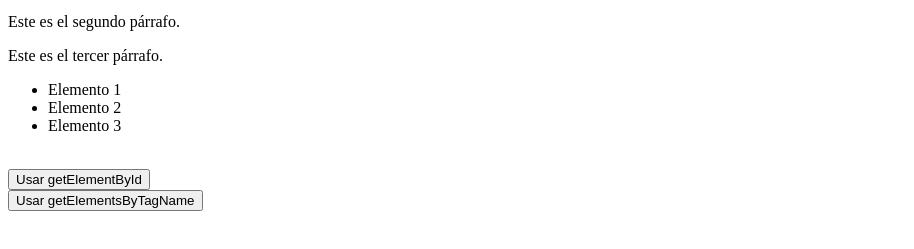
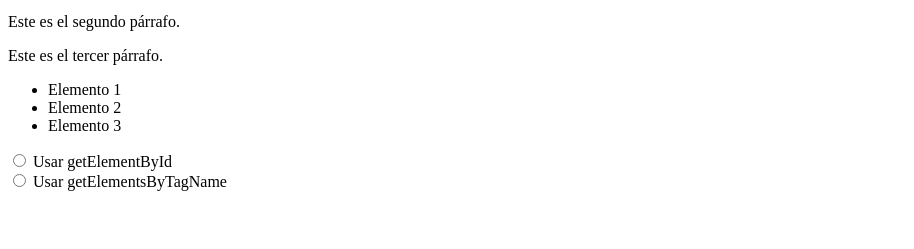
Before and after one commit to RonnalOrtiz/Curso_JavaScript, a plain HTML site: page TEMA0/t0E08.html in a window 1280 px wide. Shown: the part 101-350 px from the top of the page, without its empty margins (0-914 px from the left). Drawn offline with Linux system fonts and the light colour scheme.

Commit message:
Ejemplos de JavaScript

```diff
--- a/TEMA0/t0E08.html
+++ b/TEMA0/t0E08.html
@@ -17,13 +17,19 @@
     <li>Elemento 2</li>
     <li>Elemento 3</li>
   </ul>
+
+  <input type="radio" name="option" id="getElementByIdRadio" onchange="getElementByIdExample()">
+  <label for="getElementByIdRadio">Usar getElementById</label><br>
+
+  <input type="radio" name="option" id="getElementsByTagNameRadio" onchange="getElementsByTagNameExample()">
+  <label for="getElementsByTagNameRadio">Usar getElementsByTagName</label><br>
   <div id="resultado"></div>
-  <br>
+
   <script>
     function getElementByIdExample() {
       var elemento = document.getElementById("parrafo2");
       // Imprime solo la etiqueta con id="parrafo2"
-      document.getElementById("resultado").innerHTML = "<strong>Resultado getElementById: </strong>" + "<br>" + elemento.textContent;
+      document.getElementById("resultado").innerHTML =  "<br>"+"<strong>Resultado getElementById: </strong>" + "<br>" + elemento.textContent;
     }
 
     function getElementsByTagNameExample() {
@@ -39,12 +45,10 @@
         contenido += elementosUL[j].textContent + "<br>";
       }
 
-      document.getElementById("resultado").innerHTML = "<strong>Resultado getElementTagName: </strong>"+"<br>" + contenido ;
+      document.getElementById("resultado").innerHTML = "<br>"+"<strong>Resultado getElementTagName: </strong>" + "<br>" + contenido;
     }
   </script>
 
-  <button onclick="getElementByIdExample()">Usar getElementById</button><br>
-  <button onclick="getElementsByTagNameExample()">Usar getElementsByTagName</button><br>
 </body>
 
 </html>
```
